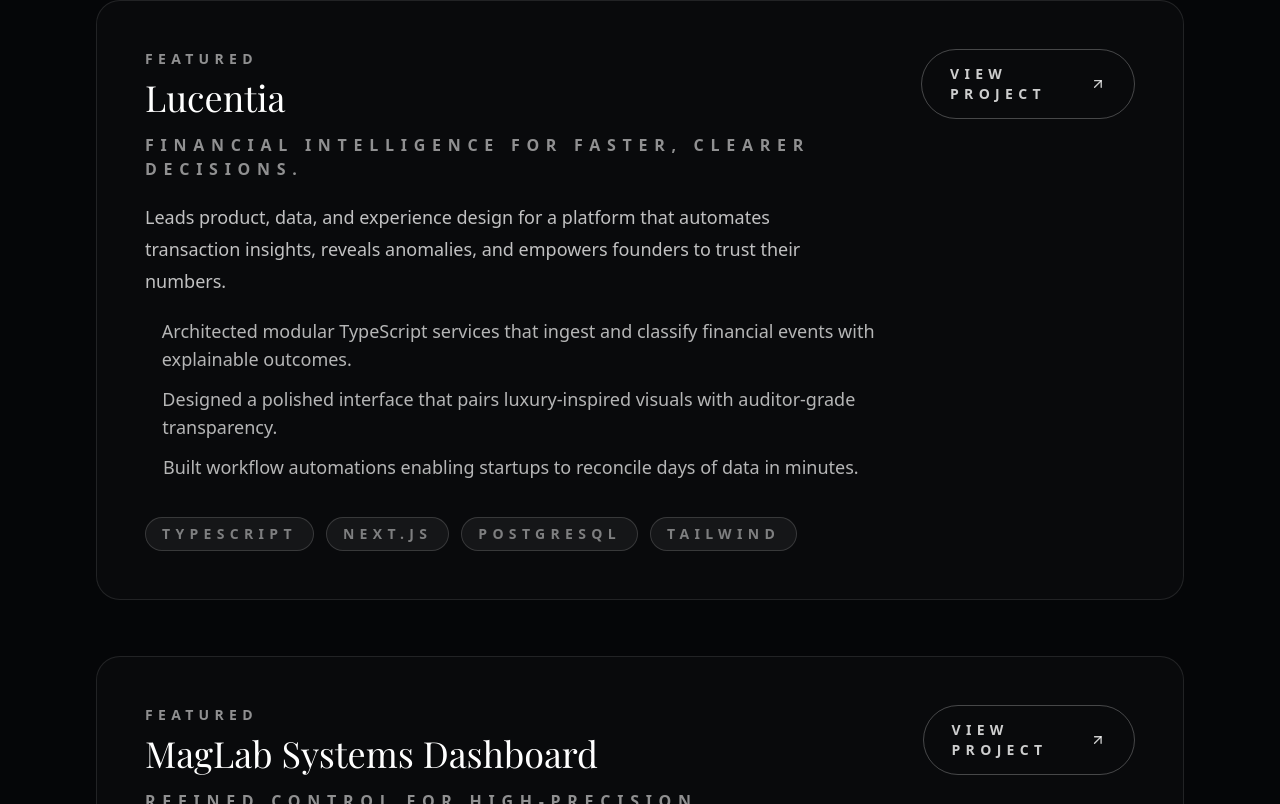
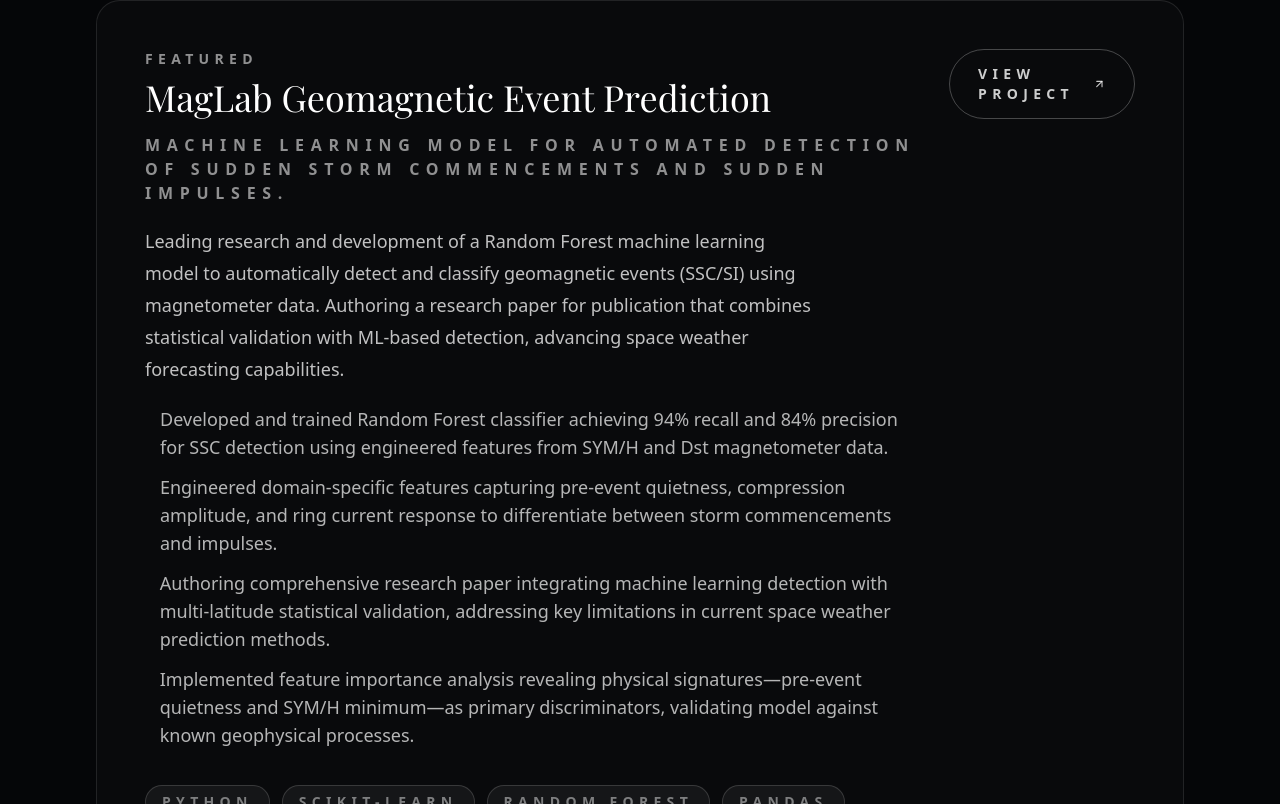
Before and after one commit to gvu07/GAV, a Next.js app: page /projects in a window 1280 px wide. Shown: the part 376-1180 px from the top of the page. Built offline with nearby package versions, Linux system fonts and the light colour scheme; a web font is replaced by a local one.

Commit message:
Add MagLab Geomagnetic Event Prediction project
Added a new project entry for 'MagLab Geomagnetic Event Prediction' with detailed contributions and technologies used.

```diff
--- a/src/app/projects/page.tsx
+++ b/src/app/projects/page.tsx
@@ -2,6 +2,20 @@ import Link from "next/link";
 import { ArrowUpRight } from "lucide-react";
 
 const projects = [
+  {
+    name: "MagLab Geomagnetic Event Prediction",
+    headline: "Machine learning model for automated detection of Sudden Storm Commencements and Sudden Impulses.",
+    description:
+      "Leading research and development of a Random Forest machine learning model to automatically detect and classify geomagnetic events (SSC/SI) using magnetometer data. Authoring a research paper for publication that combines statistical validation with ML-based detection, advancing space weather forecasting capabilities.",
+    contributions: [
+      "Developed and trained Random Forest classifier achieving 94% recall and 84% precision for SSC detection using engineered features from SYM/H and Dst magnetometer data.",
+      "Engineered domain-specific features capturing pre-event quietness, compression amplitude, and ring current response to differentiate between storm commencements and impulses.",
+      "Authoring comprehensive research paper integrating machine learning detection with multi-latitude statistical validation, addressing key limitations in current space weather prediction methods.",
+      "Implemented feature importance analysis revealing physical signatures—pre-event quietness and SYM/H minimum—as primary discriminators, validating model against known geophysical processes.",
+    ],
+    technologies: ["Python", "scikit-learn", "Random Forest", "Pandas", "NumPy", "Matplotlib"],
+    link: "https://space.engin.umich.edu/magnetometer-laboratory/",
+  },
   {
     name: "Lucentia",
     headline: "Financial intelligence for faster, clearer decisions.",
```
